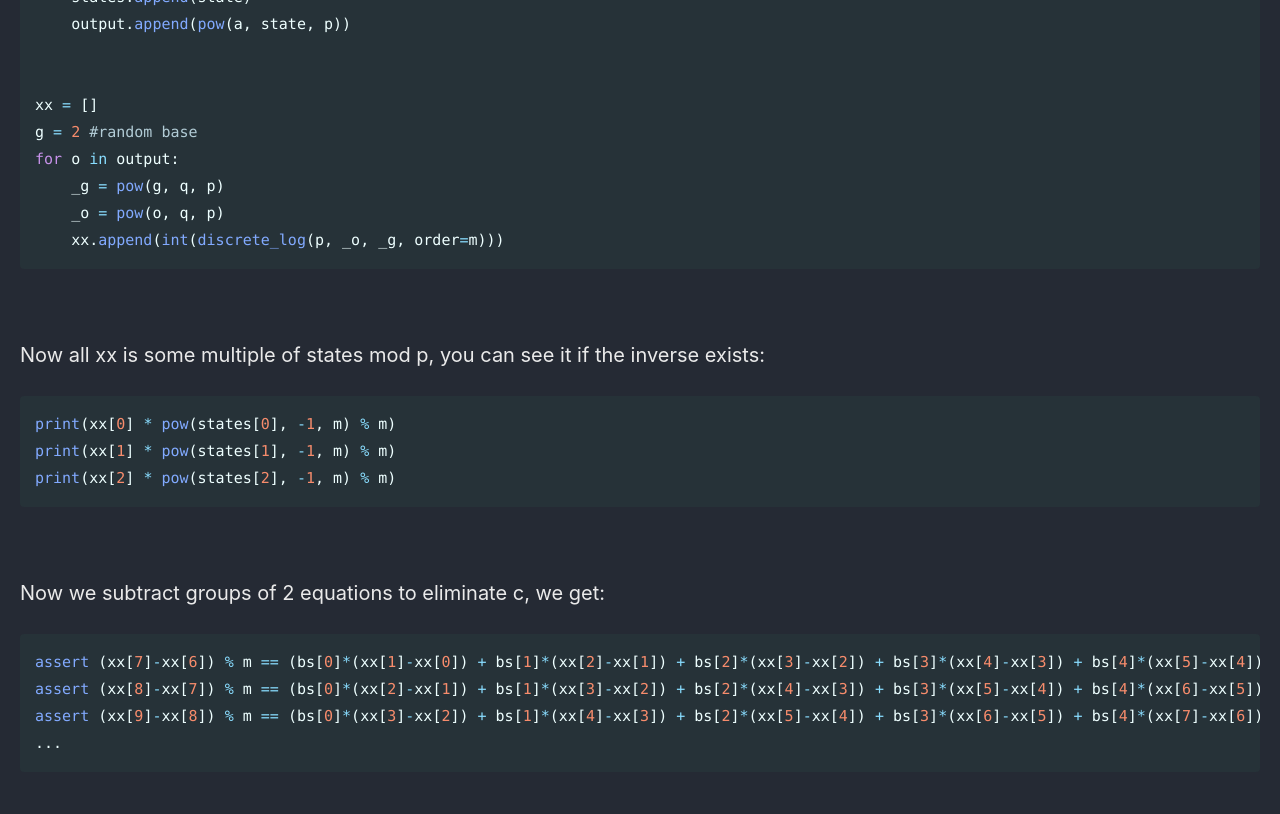
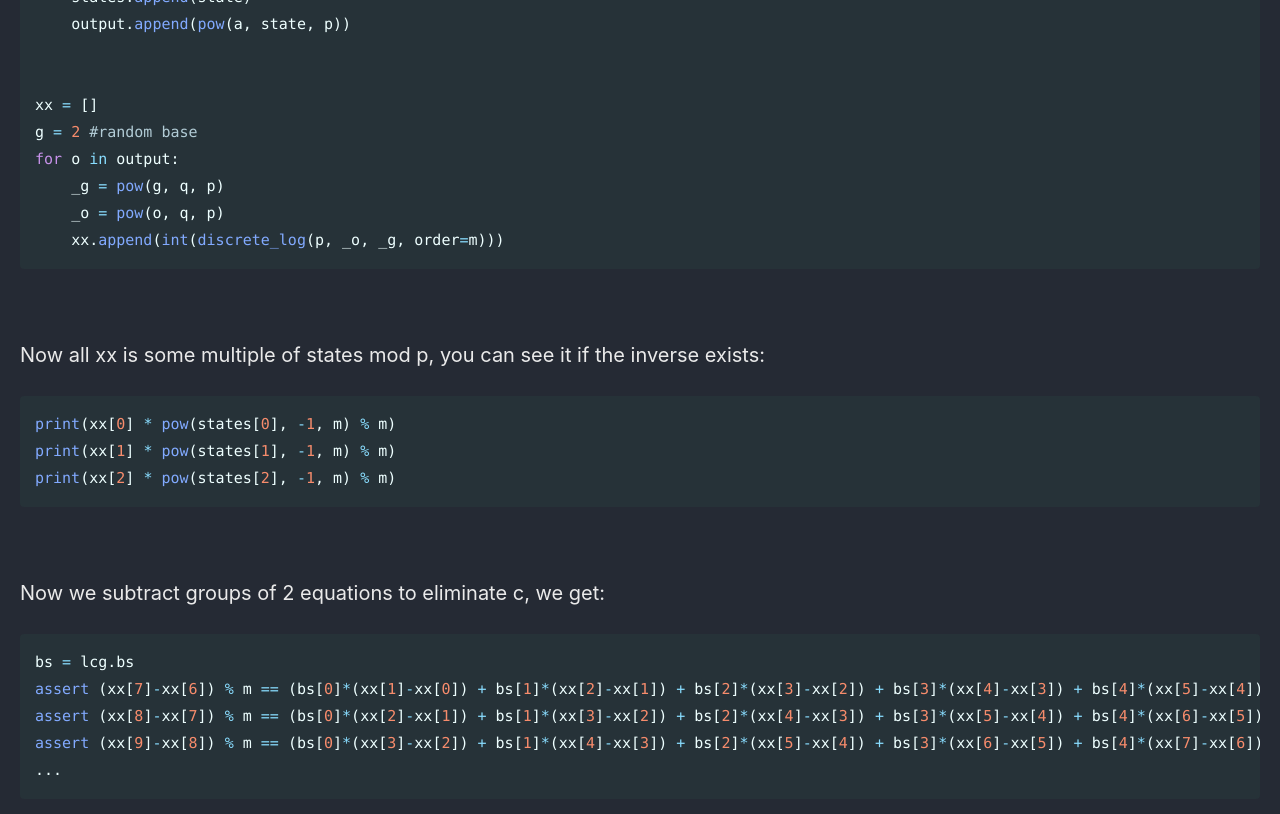
Before and after one commit to Connor-McCartney/Connor-McCartney.github.io, a Jekyll site: the page built from _pages/cryptography/other/Power-of-LCG-dreamhack.md, in a window 1280 px wide and 900 px high, scrolled down 3368 px. Shown: the top 814 px of the window. Built offline with Jekyll 4.4.1, drawn with Linux system fonts in a browser that asks for light colours; cached includes are drawn as plain includes.

Commit message:
Update Power-of-LCG-dreamhack.md

````diff
--- a/_pages/cryptography/other/Power-of-LCG-dreamhack.md
+++ b/_pages/cryptography/other/Power-of-LCG-dreamhack.md
@@ -155,6 +155,7 @@ print(xx[2] * pow(states[2], -1, m) % m)
 Now we subtract groups of 2 equations to eliminate c, we get:
 
 ```python
+bs = lcg.bs
 assert (xx[7]-xx[6]) % m == (bs[0]*(xx[1]-xx[0]) + bs[1]*(xx[2]-xx[1]) + bs[2]*(xx[3]-xx[2]) + bs[3]*(xx[4]-xx[3]) + bs[4]*(xx[5]-xx[4]) + bs[5]*(xx[6]-xx[5])) % m
 assert (xx[8]-xx[7]) % m == (bs[0]*(xx[2]-xx[1]) + bs[1]*(xx[3]-xx[2]) + bs[2]*(xx[4]-xx[3]) + bs[3]*(xx[5]-xx[4]) + bs[4]*(xx[6]-xx[5]) + bs[5]*(xx[7]-xx[6])) % m
 assert (xx[9]-xx[8]) % m == (bs[0]*(xx[3]-xx[2]) + bs[1]*(xx[4]-xx[3]) + bs[2]*(xx[5]-xx[4]) + bs[3]*(xx[6]-xx[5]) + bs[4]*(xx[7]-xx[6]) + bs[5]*(xx[8]-xx[7])) % m
````
